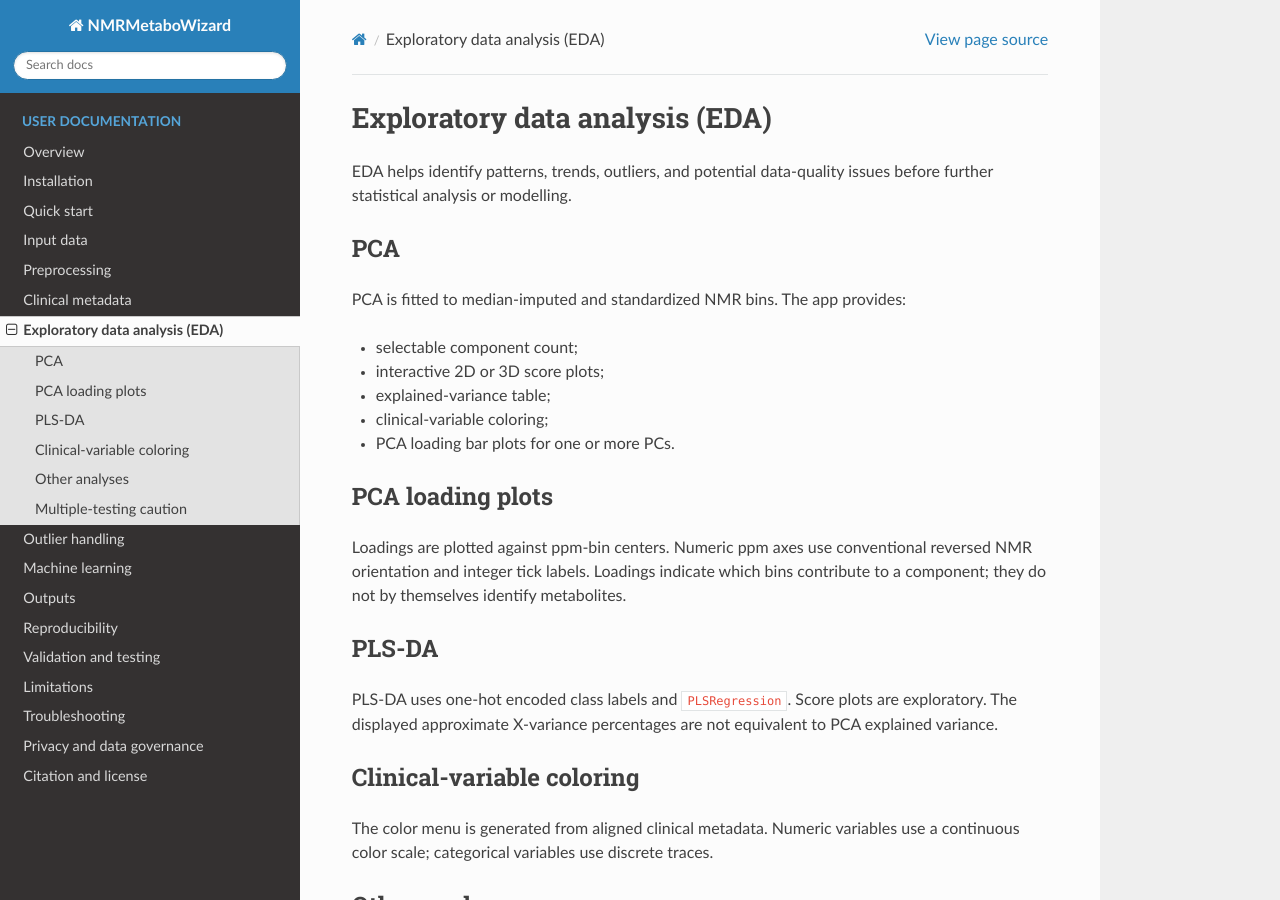
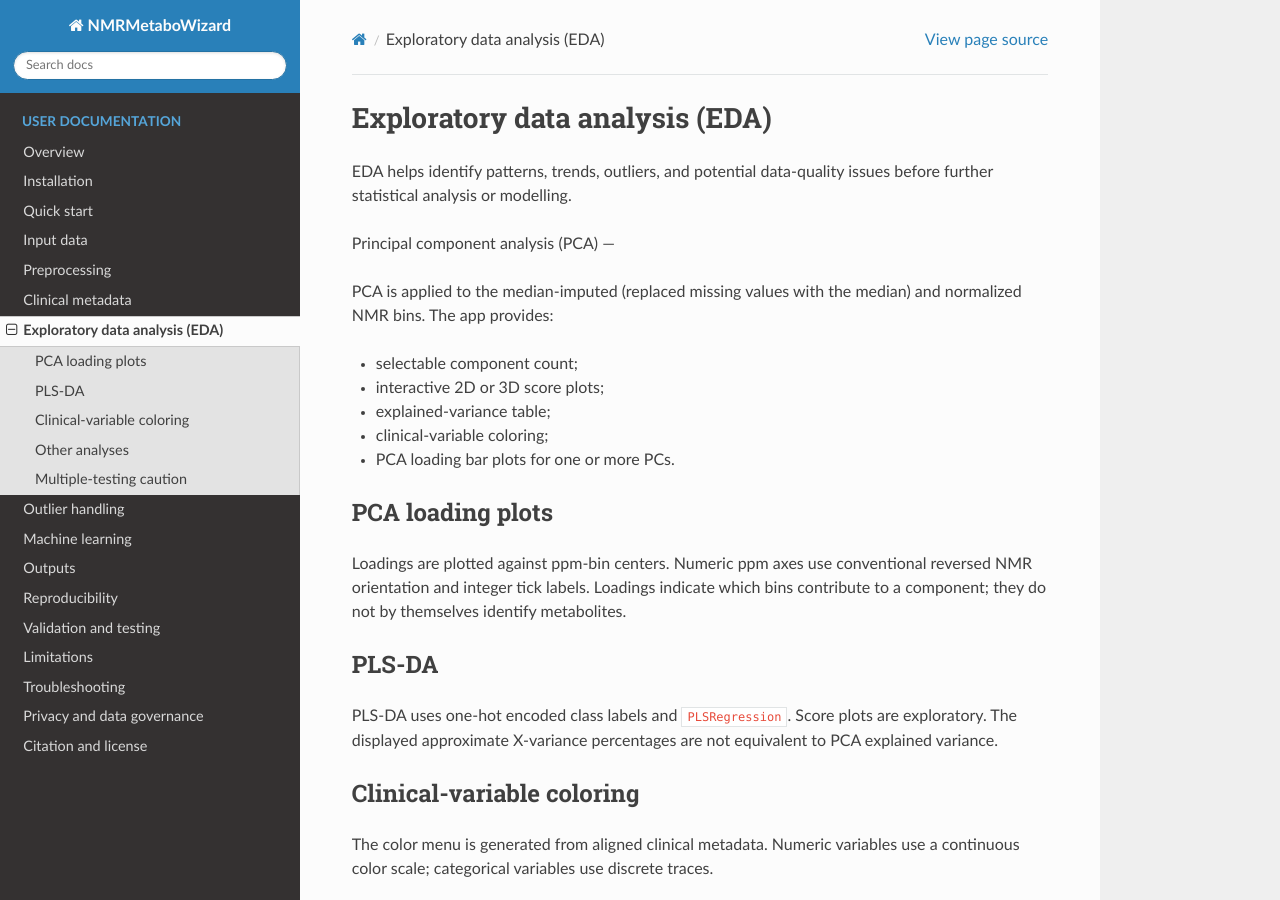
Before and after one commit to Parygithub/NMRMetaboWizard, a Sphinx documentation site: the page built from docs/source/eda.rst, in a window 1280 px wide and 900 px high. Built offline with Sphinx 7.4.7 and the Read the Docs theme 3.1.0, drawn with Linux system fonts in a browser that asks for light colours.

Commit message:
Update eda.rst

```diff
--- a/docs/source/eda.rst
+++ b/docs/source/eda.rst
@@ -5,10 +5,10 @@
 EDA helps identify patterns, trends, outliers, and potential data-quality issues before further statistical analysis or modelling.
 
 
-PCA
+Principal component analysis (PCA)
 ---
 
-PCA is fitted to median-imputed and standardized NMR bins. The app provides:
+PCA is applied to the median-imputed (replaced missing values with the median) and normalized NMR bins. The app provides:
 
 - selectable component count;
 - interactive 2D or 3D score plots;
```
